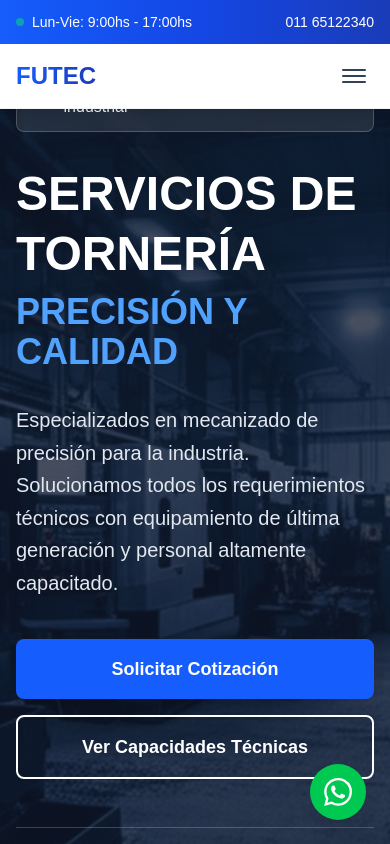
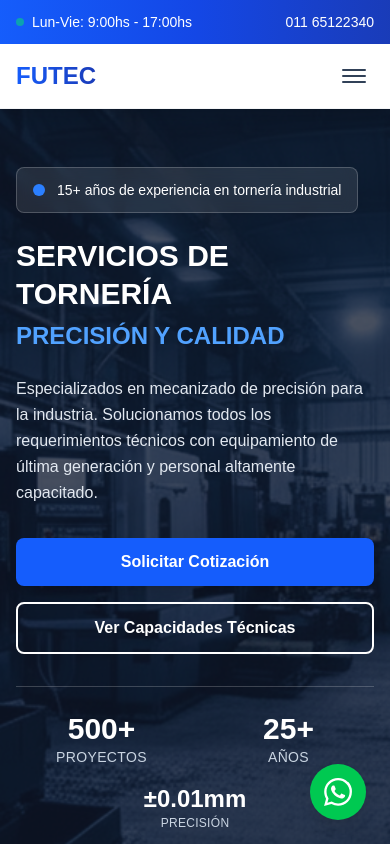
Before and after one commit to nracciatti/futec-website, a Next.js app: page / in a window 390 px wide. Shown: the top 844 px of the page. Built offline with nearby package versions, Linux system fonts and the light colour scheme.

Commit message:
Correcion hero en mobile

```diff
--- a/src/app/components/HeroSection.js
+++ b/src/app/components/HeroSection.js
@@ -12,17 +12,17 @@ export default function HeroSection() {
       <div className="absolute inset-0 bg-slate-900/75"></div>
 
       {/* contenido hero */}
-      <div className="relative z-10 flex h-full items-center">
-        <div className="mx-auto max-w-7xl px-4">
+      <div className="relative z-10 flex min-h-[calc(100vh-4rem)] md:min-h-[calc(100vh-5rem)] items-center py-8">
+        <div className="mx-auto max-w-7xl px-4 sm:px-6 lg:px-8">
           <div className="max-w-4xl">
             {/* experiencia */}
             <div
               data-aos="fade-down"
               data-aos-duration="600"
-              className="inline-flex items-center px-6 py-3 bg-white/10 backdrop-blur-sm rounded-lg border border-white/20 mb-8 "
+              className="inline-flex items-center px-4 sm:px-6 py-3 bg-white/10 backdrop-blur-sm rounded-lg border border-white/20 mb-6 sm:mb-8"
             >
               <div className="w-3 h-3 bg-blue-500 rounded-full mr-3"></div>
-              <span className="text-white font-medium">
+              <span className="text-white font-medium text-sm sm:text-base">
                 15+ años de experiencia en tornería industrial
               </span>
             </div>
@@ -31,14 +31,14 @@ export default function HeroSection() {
               data-aos="fade-up"
               data-aos-duration="800"
               data-aos-delay="200"
-              className="text-5xl md:text-6xl font-bold text-white mb-8 leading-tight"
+              className="text-3xl sm:text-6xl md:text-3xl lg:text-6xl font-bold text-white mb-6 sm:mb-8 leading-tight"
             >
               SERVICIOS DE TORNERÍA
               <span
                 data-aos="fade-up"
                 data-aos-duration="1000"
                 data-aos-delay="600"
-                className="block text-blue-400 text-4xl md:text-5xl mt-2"
+                className="block text-blue-400 text-2xl sm:text-3xl md:text-4xl lg:text-5xl mt-2"
               >
                 PRECISIÓN Y CALIDAD
               </span>
@@ -48,7 +48,7 @@ export default function HeroSection() {
               data-aos="fade-up"
               data-aos-delay="400"
               data-aos-duration="600"
-              className="text-xl text-slate-200 mb-10 leading-relaxed max-w-3xl"
+              className="text-base sm:text-lg md:text-xl text-slate-200 mb-8 sm:mb-10 leading-relaxed max-w-3xl"
             >
               Especializados en mecanizado de precisión para la industria.
               Solucionamos todos los requerimientos técnicos con equipamiento de
@@ -60,29 +60,35 @@ export default function HeroSection() {
               data-aos="fade-up"
               data-aos-delay="400"
               data-aos-duration="600"
-              className="flex flex-col sm:flex-row gap-4 mb-12"
+              className="flex flex-col sm:flex-row gap-4 mb-8 sm:mb-12"
             >
               <a
                 href="https://wa.me/5491165122340?text=Hola%20FUTEC,%20me%20interesa%20solicitar%20una%20cotización%20para%20servicios%20de%20tornería"
                 target="_blank"
                 rel="noopener noreferrer"
-                className="px-8 py-4 bg-blue-600 hover:bg-blue-700 text-white rounded-lg text-lg font-semibold transition-colors duration-300 shadow-lg text-center"
+                className="px-6 sm:px-8 py-3 sm:py-4 bg-blue-600 hover:bg-blue-700 text-white rounded-lg text-base sm:text-lg font-semibold transition-colors duration-300 shadow-lg text-center"
               >
                 Solicitar Cotización
               </a>
 
-              <button className="px-8 py-4 bg-transparent border-2 border-white text-white hover:bg-white hover:text-slate-900 rounded-lg text-lg font-semibold transition-all duration-300">
+              <button className="px-6 sm:px-8 py-3 sm:py-4 bg-transparent border-2 border-white text-white hover:bg-white hover:text-slate-900 rounded-lg text-base sm:text-lg font-semibold transition-all duration-300">
                 Ver Capacidades Técnicas
               </button>
             </div>
 
             {/* datos tecnicos */}
-            <div className="grid grid-cols-2 md:grid-cols-4 gap-8 pt-8 border-t border-white/20">
-              <StatCounter end={500} suffix="+" label="Proyectos" />
-              <StatCounter end={25} suffix="+" label="Años" />
-              <div>
-                <div className="text-3xl font-bold text-white">±0.01mm</div>
-                <div className="text-slate-300 text-sm uppercase tracking-wide">
+            <div className="grid grid-cols-2 md:grid-cols-3 gap-4 sm:gap-6 md:gap-8 pt-6 sm:pt-8 border-t border-white/20">
+              <div className="text-center sm:text-left">
+                <StatCounter end={500} suffix="+" label="Proyectos" />
+              </div>
+              <div className="text-center sm:text-left">
+                <StatCounter end={25} suffix="+" label="Años" />
+              </div>
+              <div className="text-center sm:text-left col-span-2 md:col-span-1">
+                <div className="text-2xl sm:text-3xl font-bold text-white">
+                  ±0.01mm
+                </div>
+                <div className="text-slate-300 text-xs sm:text-sm uppercase tracking-wide">
                   Precisión
                 </div>
               </div>
```
